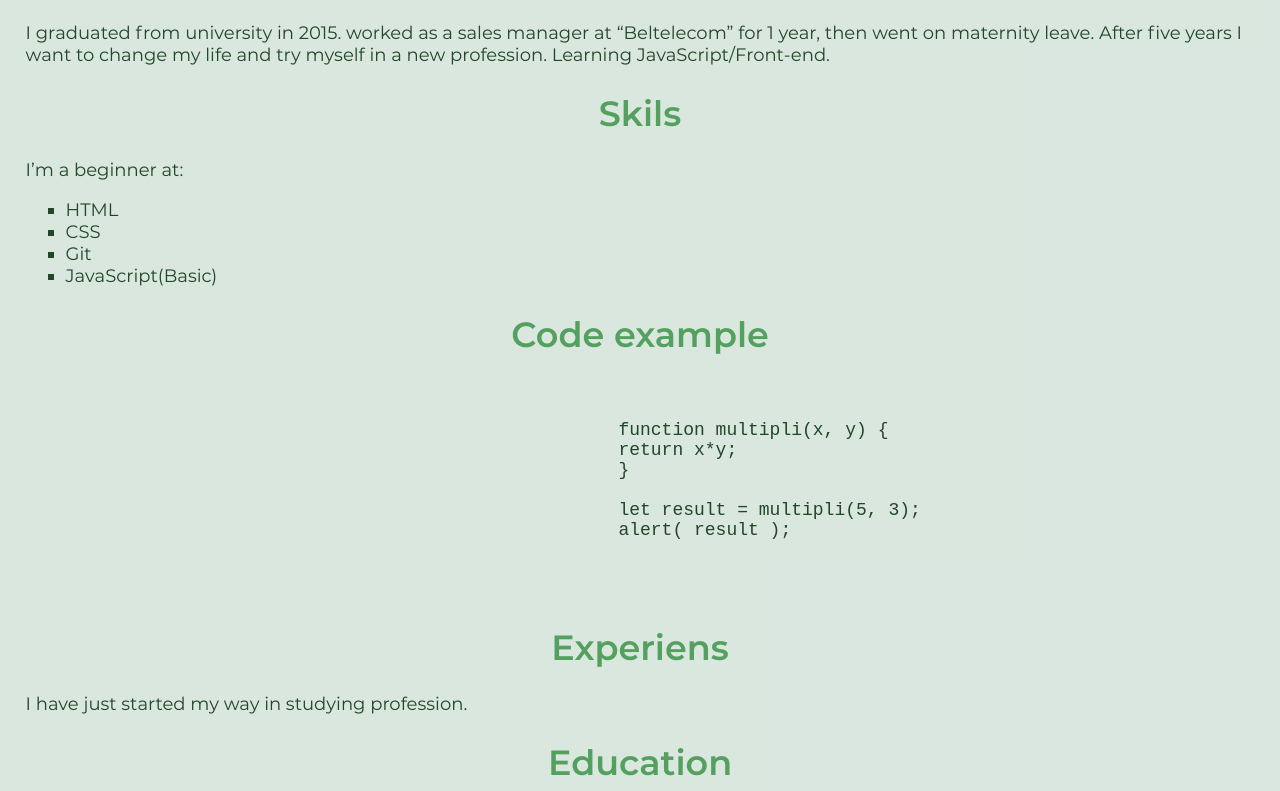
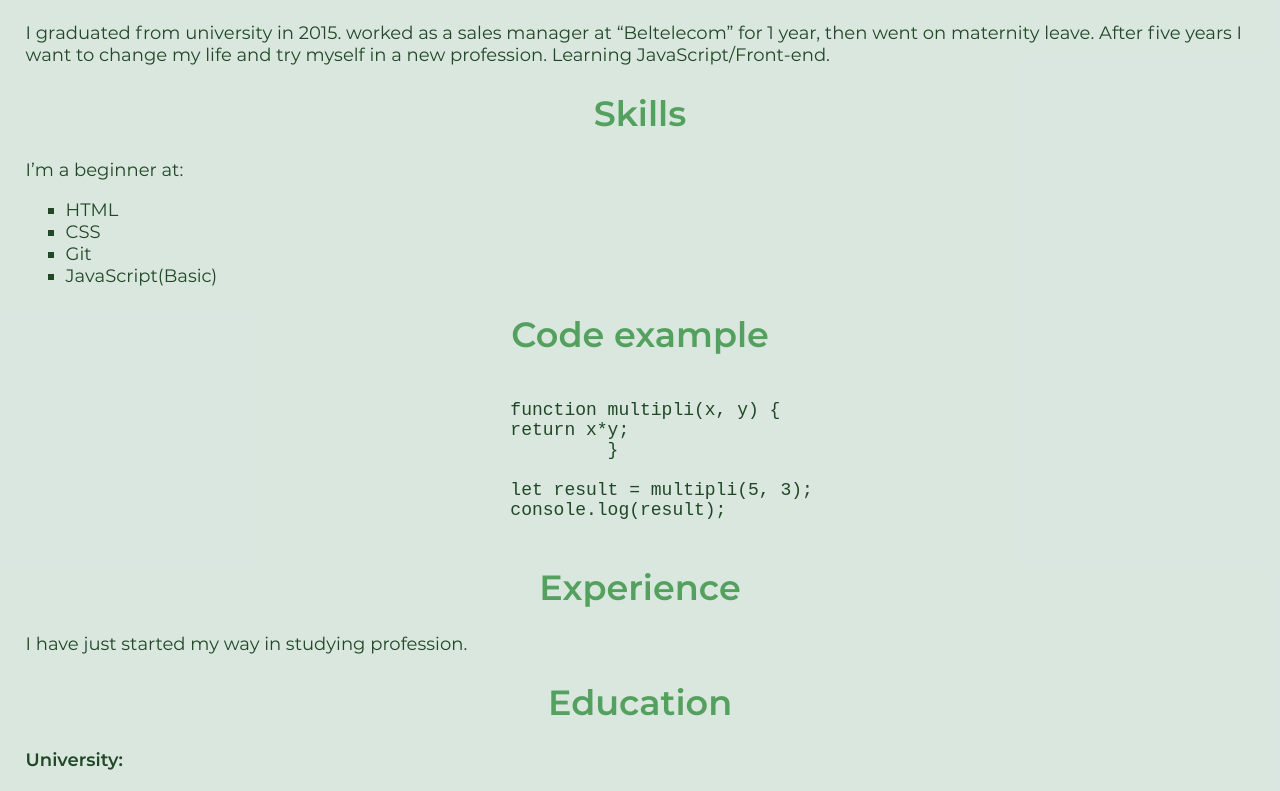
Before and after one commit to TaniPar/rsschool-cv, a plain HTML site: page index.html in a window 1280 px wide. Shown: the part 704-1495 px from the top of the page. Drawn offline with Linux system fonts and the light colour scheme.

Commit message:
fix: fix grammar

```diff
--- a/index.html
+++ b/index.html
@@ -55,7 +55,7 @@
 
             <section class="section" id="skills">
                 <h2 class="section-title">
-                    Skils
+                    Skills
                 </h2>
                 <p>I’m a beginner at:</p>
                 <ul>
@@ -70,22 +70,22 @@
                 <h2 class="section-title">
                    Code example
                 </h2>
-                <pre>
+                <pre class="code-section">
                     <code class="code">
-                        function multipli(x, y) {
-                        return x*y;
-                        }
+            function multipli(x, y) {
+            return x*y;
+                     }
 
-                        let result = multipli(5, 3);
-                        alert( result );
-                                        </code>
+            let result = multipli(5, 3);
+            console.log(result);
+                    </code>
                 </pre>
 
             </section>
 
             <section class="section" id="experience">
                 <h2 class="section-title">
-                    Experiens
+                    Experience
                 </h2>
                 <p>I have just started my way in studying profession.</p>
             </section>
--- a/style.css
+++ b/style.css
@@ -85,7 +85,6 @@
       color: #54a05e;
     }
     .section-title {
-
       font-size: 35px;
       font-weight: 600;
       color: #54a05e;
@@ -94,6 +93,7 @@
     }
 
     .section {
+
       font-size: 18px;
       font-weight: 400;
       color: #204726;
@@ -113,6 +113,11 @@
     }
     .contacts-link:hover {
       color: #3e54b3;
+    }
+    .code-section {
+        display: flex;
+        justify-content: center;
+        align-items: center;
     }
     .code {
       display: flex;
```
